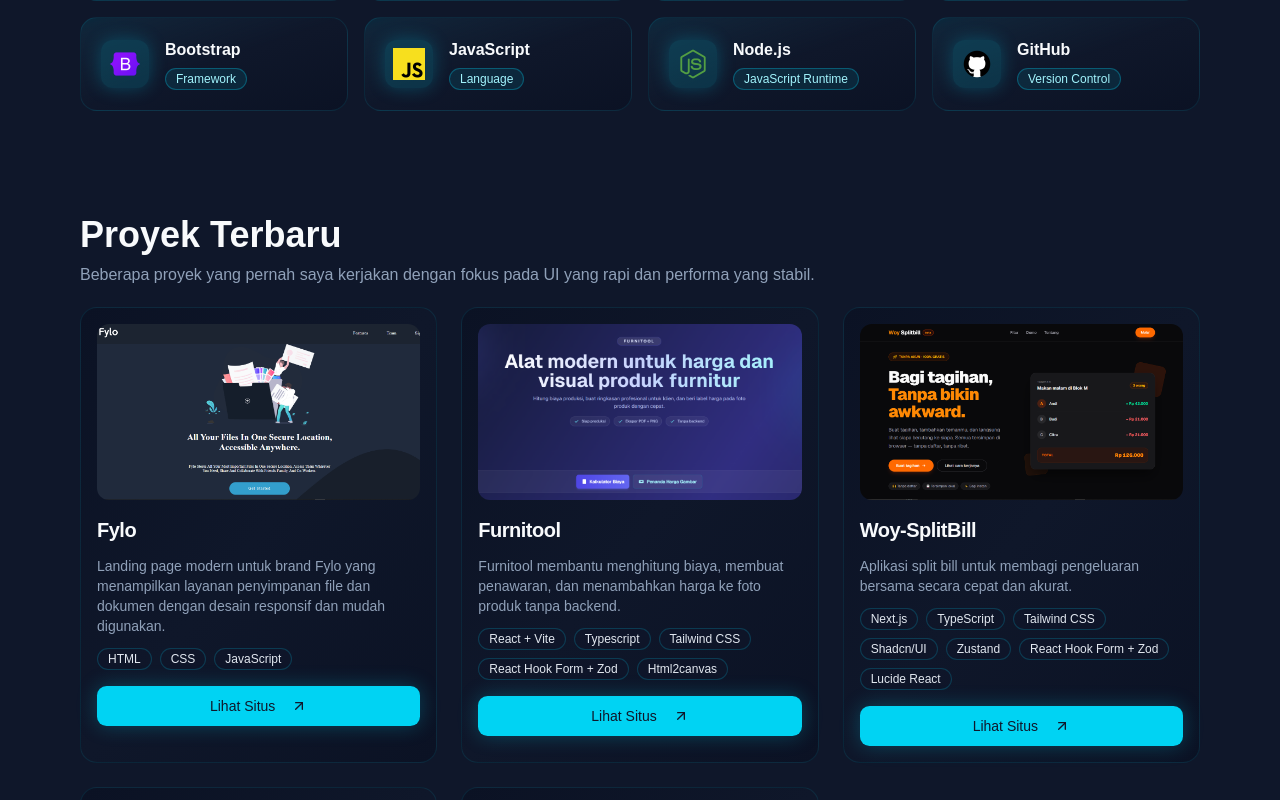
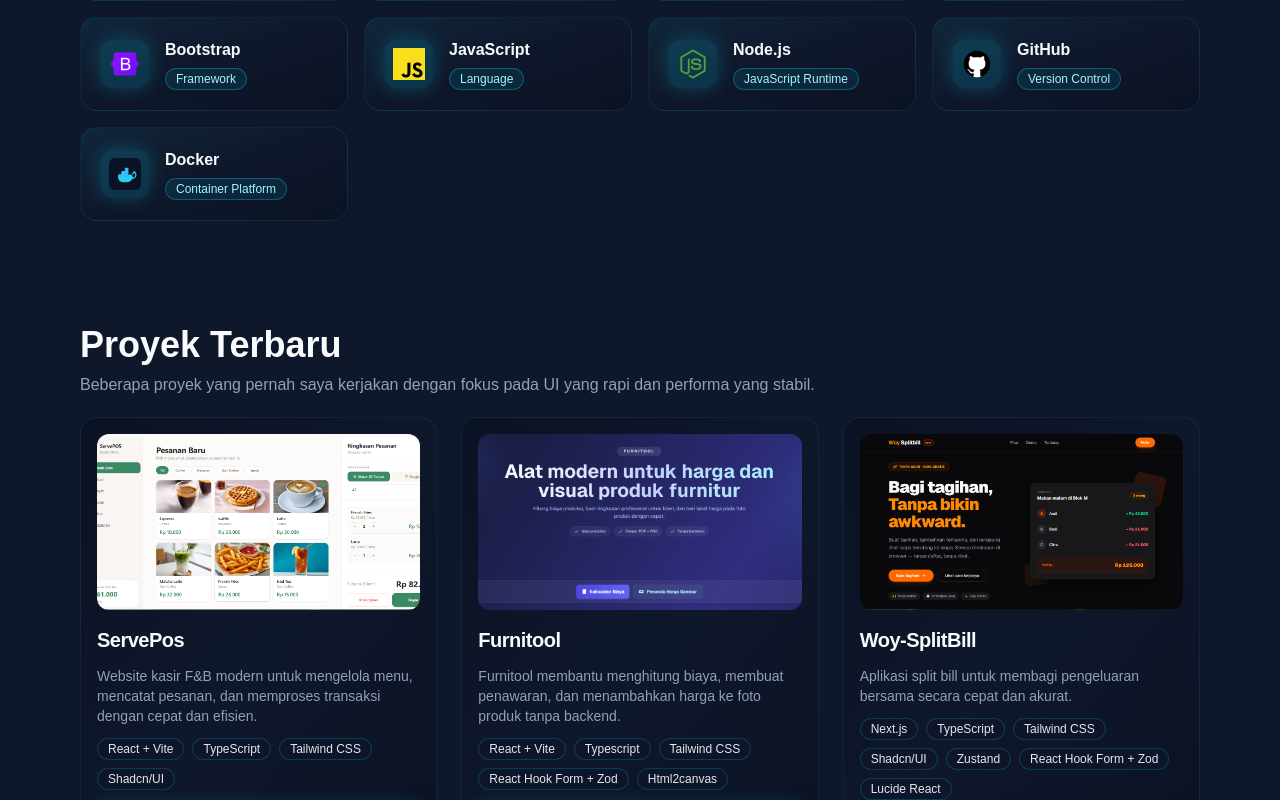
Before and after one commit to Rafly-Asyraf/PORTOFOLIO2, a React (Vite) app: page / in a window 1280 px wide. Shown: the part 1360-2160 px from the top of the page. Built offline with nearby package versions, Linux system fonts and the light colour scheme.

Commit message:
feat: add Docker tool and update ServePos project details
- Add Docker SVG icon to tools section with appropriate metadata
- Replace project 1 image and update its details from "Fylo" to "ServePos"
- Update project description, tech stack, and link to reflect ServePos application

```diff
--- a/src/data/index.ts
+++ b/src/data/index.ts
@@ -35,6 +35,7 @@
 import Tools6 from "/assets/tools/js.png";
 import Tools7 from "/assets/tools/nodejs.png";
 import Tools8 from "/assets/tools/github.png";
+import Tools9 from "/assets/tools/docker.svg";
 
 // List of tools to render in the tools section
 export const listTools: Tool[] = [
@@ -94,9 +95,16 @@
     ket: "Version Control",
     dad: "800",
   },
+  {
+    id: 9,
+    gambar: Tools9,
+    nama: "Docker",
+    ket: "Container Platform",
+    dad: "900",
+  },
 ];
 
-import Proyek1 from "/assets/proyek/proyek1.png";
+import Proyek1 from "/assets/proyek/servepos.png";
 import Proyek2 from "/assets/proyek/furnitool.png";
 import Proyek3 from "/assets/proyek/woysplitbill.png";
 import Proyek4 from "/assets/proyek/luxora.png";
@@ -107,11 +115,11 @@
   {
     id: 1,
     gambar: Proyek1,
-    nama: "Fylo",
-    desk: "Landing page modern untuk brand Fylo yang menampilkan layanan penyimpanan file dan dokumen dengan desain responsif dan mudah digunakan.",
-    tools: ["HTML", "CSS", "JavaScript"],
+    nama: "ServePos",
+    desk: "Website kasir F&B modern untuk mengelola menu, mencatat pesanan, dan memproses transaksi dengan cepat dan efisien.",
+    tools: ["React + Vite", "TypeScript", "Tailwind CSS", "Shadcn/UI"],
     dad: "200",
-    link: "https://rafly-asyraf.github.io/landing-page-dark-theme-fylo/",
+    link: "servepos.vercel.app",
   },
   {
     id: 2,
```
Also changed, not shown: public/assets/proyek/servepos.png (added), public/assets/tools/docker.svg (added).
